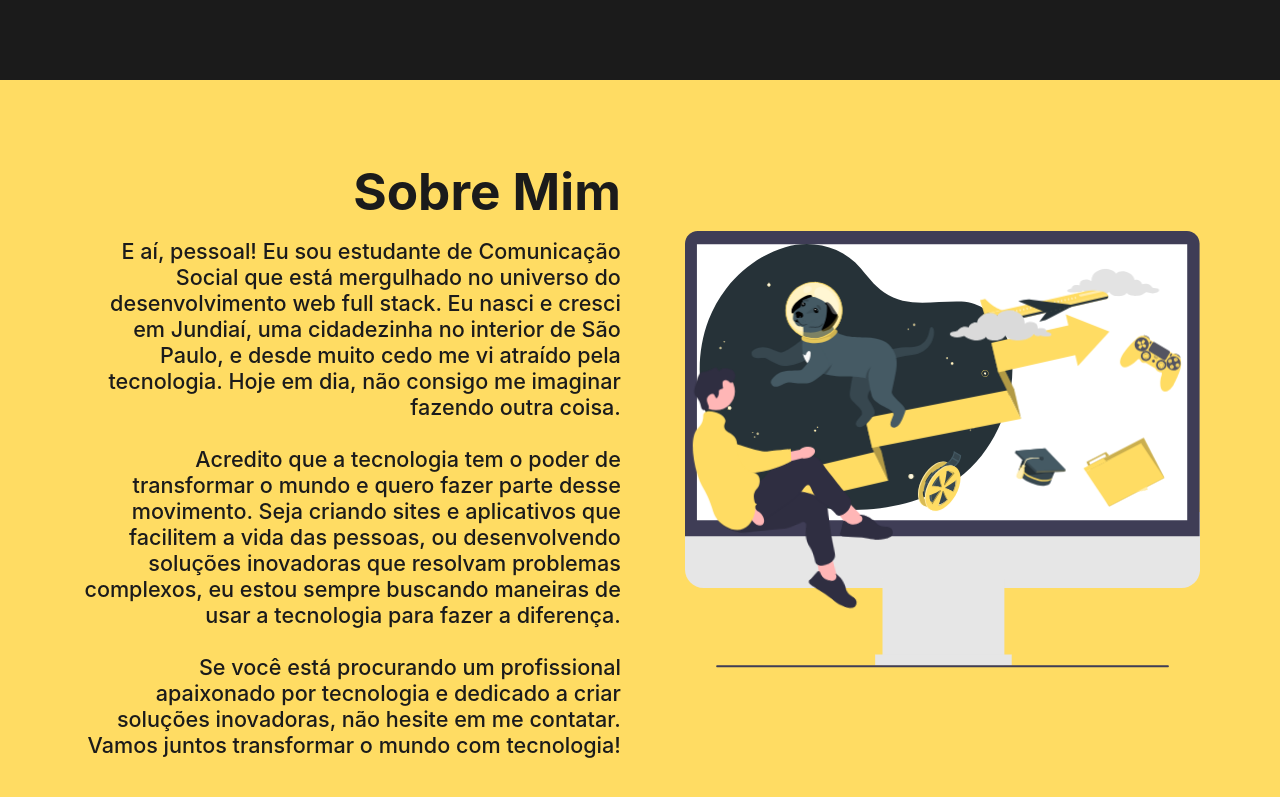
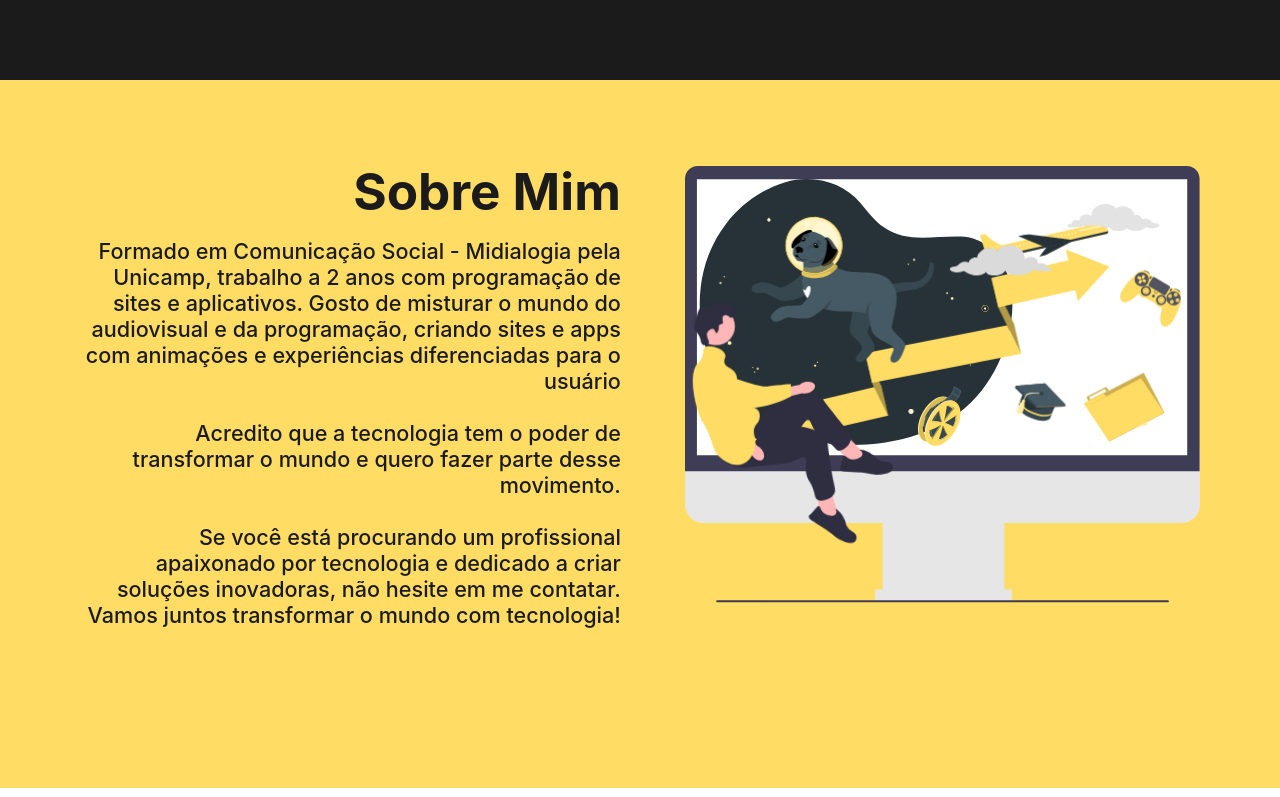
Before and after one commit to mateus-gotardi/My-Portfolio, a Next.js app: page / in a window 1280 px wide. Shown: the part 2000-2797 px from the top of the page. Built offline with nearby package versions, Linux system fonts and the light colour scheme; no server answers.

Commit message:
change description

```diff
--- a/pages/_app.js
+++ b/pages/_app.js
@@ -11,7 +11,7 @@ function MyApp({ Component, pageProps }) {
     header1: 'About Me', header2: 'Capacities', header3: 'Projects',
     header4: 'Contact',
     main1: 'Hello, my name is Mateus', main2: 'FullStack Developer and Video Maker from Brazil',
-    about1: "Hey everyone! I'm a Communication student who is immersed in the world of full-stack web development. I was born and raised in Jundiaí, a small town in the interior of São Paulo, and since a very young age, I've been attracted to technology. Nowadays, I can't imagine myself doing anything else",
+    about1: "Graduated in Social Communication - Medialogy from Unicamp, I have been working with website and application programming for 2 years. I like to merge the worlds of audiovisual and programming, creating websites and applications with animations and different experiences for the user.",
     about2: "I believe that technology has the power to transform the world, and I want to be part of that movement. Whether it's creating websites and apps that make people's lives easier, or developing innovative solutions that solve complex problems, I'm always looking for ways to use technology to make a difference.",
     about3: "If you're looking for a technology-loving professional who is dedicated to creating innovative solutions, don't hesitate to contact me. Let's transform the world with technology together!",
     capacities1: 'Skills', capacities2: 'Here are some of my main skills', capacities3: 'Intermediary English',
@@ -23,8 +23,8 @@ function MyApp({ Component, pageProps }) {
     header1: 'Sobre Mim', header2: 'Habilidades', header3: 'Projetos',
     header4: 'Contato',
     main1: 'Olá, meu nome é Mateus', main2: 'Desenvolvedor FullStack e Video Maker',
-    about1: 'E aí, pessoal! Eu sou estudante de Comunicação Social que está mergulhado no universo do desenvolvimento web full stack. Eu nasci e cresci em Jundiaí, uma cidadezinha no interior de São Paulo, e desde muito cedo me vi atraído pela tecnologia. Hoje em dia, não consigo me imaginar fazendo outra coisa.',
-    about2: 'Acredito que a tecnologia tem o poder de transformar o mundo e quero fazer parte desse movimento. Seja criando sites e aplicativos que facilitem a vida das pessoas, ou desenvolvendo soluções inovadoras que resolvam problemas complexos, eu estou sempre buscando maneiras de usar a tecnologia para fazer a diferença.',
+    about1: 'Formado em Comunicação Social - Midialogia pela Unicamp, trabalho a 2 anos com programação de sites e aplicativos. Gosto de misturar o mundo do audiovisual e da programação, criando sites e apps com animações e experiências diferenciadas para o usuário',
+    about2: 'Acredito que a tecnologia tem o poder de transformar o mundo e quero fazer parte desse movimento.',
     about3: 'Se você está procurando um profissional apaixonado por tecnologia e dedicado a criar soluções inovadoras, não hesite em me contatar. Vamos juntos transformar o mundo com tecnologia!',
     capacities1: 'Habilidades', capacities2: 'Aqui estão algumas das minhas principais habilidades', capacities3: 'Inglês Intermediário',
     projects1: 'Projetos', projects2: 'Aqui estão listados alguns dos meus projetos', projects3: 'Descrição: ', projects4: 'Atualizado em: ', projects5: 'Linguagem Predominante: ', projects6: 'Veja mais no GitHub',
```
